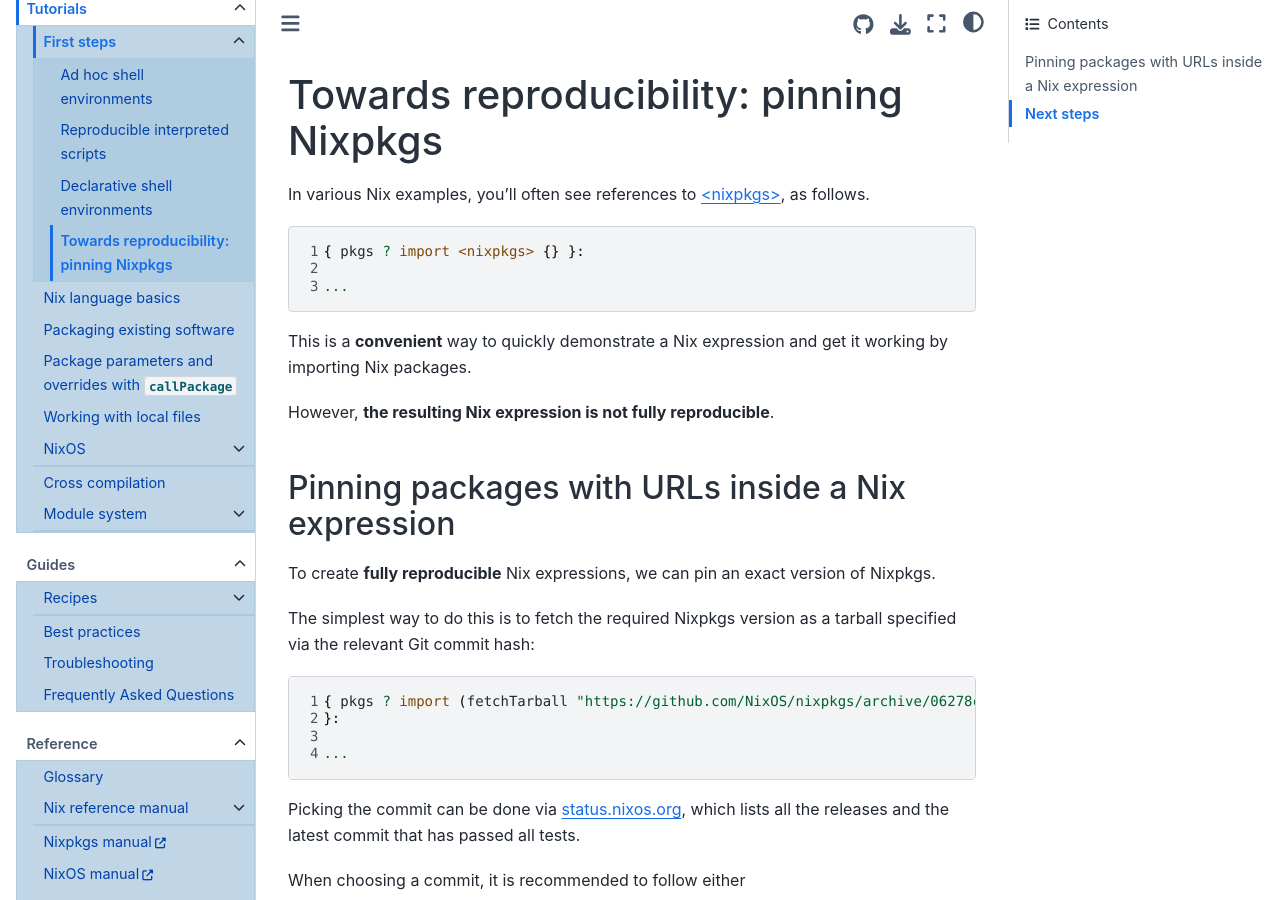
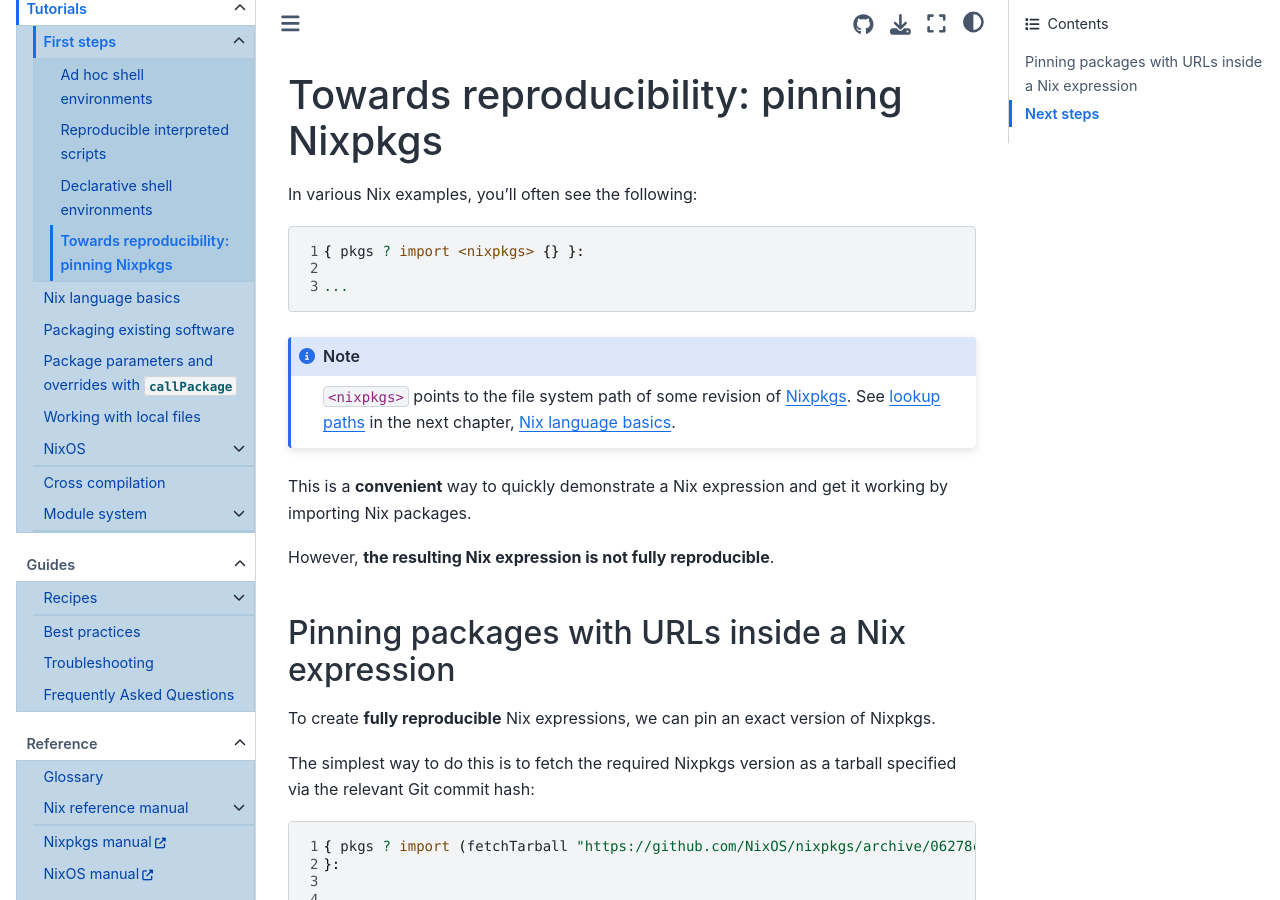
Before and after one commit to NixOS/nix.dev, a Sphinx documentation site: the page built from source/tutorials/first-steps/towards-reproducibility-pinning-nixpkgs.md, in a window 1280 px wide and 900 px high. Built offline with Sphinx 7.4.7 and the Sphinx Book theme 1.1.4, drawn with Linux system fonts in a browser that asks for light colours.

Commit message:
Update towards-reproducibility-pinning-nixpkgs.md
I expected the `<nixpkgs>` link to point to a resource that explains what that construct is and not directly to Nixpkgs. If I would be totally new to Nix, that would be even more confusing.

Couldn't test whether the links in the new note section resolve properly as MyST wouldn't compile on my Mac M1. If you you like this change, I can spend more time to test them properly.

````diff
--- a/source/tutorials/first-steps/towards-reproducibility-pinning-nixpkgs.md
+++ b/source/tutorials/first-steps/towards-reproducibility-pinning-nixpkgs.md
@@ -2,13 +2,17 @@
 
 # Towards reproducibility: pinning Nixpkgs
 
-In various Nix examples, you'll often see references to [\<nixpkgs>](https://github.com/NixOS/nixpkgs), as follows.
+In various Nix examples, you'll often see the following:
 
 ```nix
 { pkgs ? import <nixpkgs> {} }:
 
 ...
 ```
+
+:::{note}
+`<nixpkgs>` points to the file system path of some revision of {term}`Nixpkgs`. See [lookup paths](../nix-language.md#lookup-paths) in the next chapter, [](../nix-language.md).
+:::
 
 This is a **convenient** way to quickly demonstrate a Nix expression and get it working by importing Nix packages.
 
````
